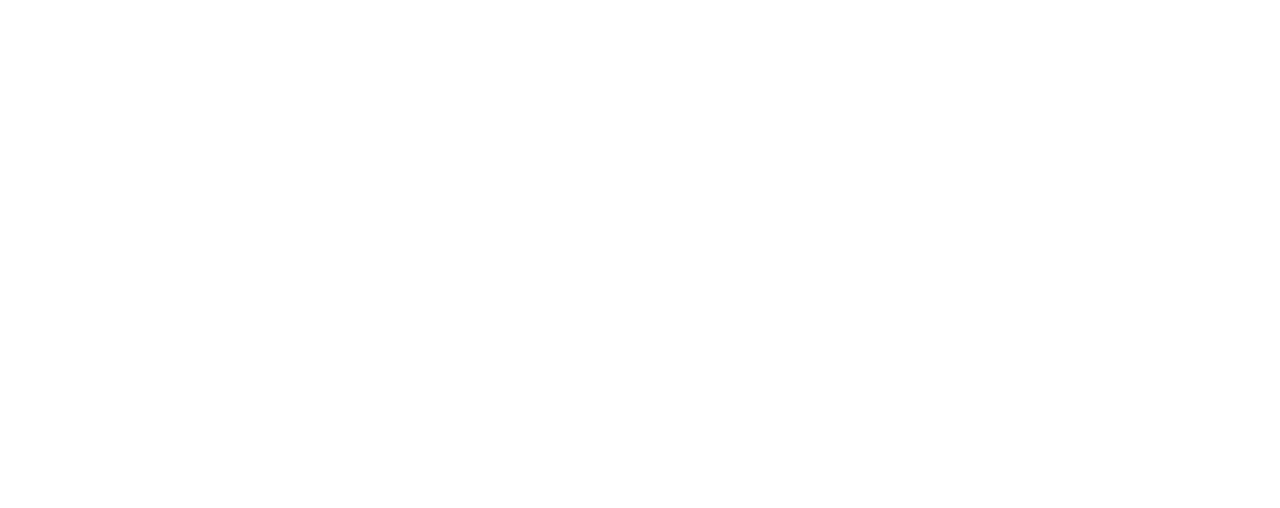
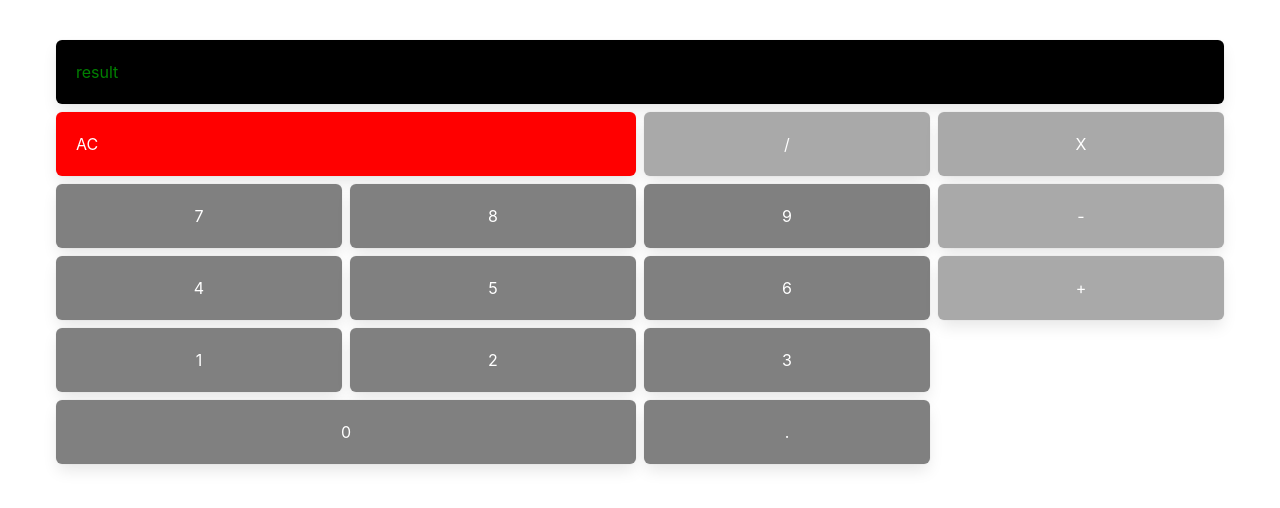
Before and after one commit to ceboulba/build-a-java-script-calculator, a website built with Parcel: page index.html in a window 1280 px wide. Built offline with nearby package versions, Linux system fonts and the light colour scheme.

Commit message:
manque la touche =

```diff
--- a/index.html
+++ b/index.html
@@ -8,7 +8,7 @@
     <title>Build a JavaScript Calculator</title>
   </head>
   <body>
-    <div id="root"></div>
+    <div id="root" class="hero"></div>
     <script src="./src/js/app.js"></script>
   </body>
 </html>
--- a/package.json
+++ b/package.json
@@ -22,5 +22,8 @@
   "dependencies": {
     "bulma": "^0.7.4",
     "parcel-bundler": "^1.11.0"
+  },
+  "devDependencies": {
+    "sass": "^1.17.2"
   }
 }
--- a/src/css/style.scss
+++ b/src/css/style.scss
@@ -0,0 +1,35 @@
+@import "./../../node_modules/bulma/bulma.sass";
+
+div.box {
+  width: 450px;
+  height: 640px;
+}
+
+.column {
+  padding: 0.25rem;
+}
+
+p.box.gray {
+  background-color: darkgray;
+  color: white;
+}
+
+p.box.dark-gray {
+  background-color: gray;
+  color: white;
+}
+
+p.box.red {
+  background-color: red;
+  color: white;
+}
+
+p.box.blue {
+  background-color: darkcyan;
+  color: white;
+}
+
+p.box.black {
+  background-color: black;
+  color: green;
+}
--- a/src/js/app.js
+++ b/src/js/app.js
@@ -0,0 +1,4 @@
+import Calc from "./calc"
+
+console.log("HelloWorld !")
+const App = (document.getElementById("root").innerHTML = Calc())
--- /dev/null
+++ b/src/js/calc.js
@@ -0,0 +1,72 @@
+function Calc() {
+  return `
+  <div class="hero-body">
+    <div class="container">
+
+          <div class="columns is-multiline is-mobile is-vcentered">
+
+            <div class="column is-12">
+              <p class="box black">result</p>
+            </div>
+
+            <div class="column is-6">
+              <p class="box red">AC</p>
+            </div>
+            <div class="column is-3">
+              <p class="box gray has-text-centered">\/</p>
+            </div>
+            <div class="column is-3">
+              <p class="box gray has-text-centered">X</p>
+            </div>
+
+            <div class="column is-3">
+              <p class="box dark-gray has-text-centered">7</p>
+            </div>
+            <div class="column is-3">
+              <p class="box dark-gray has-text-centered">8</p>
+            </div>
+            <div class="column is-3">
+              <p class="box dark-gray has-text-centered">9</p>
+            </div>
+            <div class="column is-3">
+              <p class="box gray has-text-centered">-</p>
+            </div>
+
+            <div class="column is-3">
+              <p class="box dark-gray has-text-centered">4</p>
+            </div>
+            <div class="column is-3">
+              <p class="box dark-gray has-text-centered">5</p>
+            </div>
+            <div class="column is-3">
+              <p class="box dark-gray has-text-centered">6</p>
+            </div>
+            <div class="column is-3">
+              <p class="box gray has-text-centered">+</p>
+            </div>
+
+            <div class="column is-3">
+              <p class="box dark-gray has-text-centered">1</p>
+            </div>
+            <div class="column is-3">
+              <p class="box dark-gray has-text-centered">2</p>
+            </div>
+            <div class="column is-3">
+              <p class="box dark-gray has-text-centered">3</p>
+            </div>
+
+            <div class="column is-6">
+              <p class="box dark-gray has-text-centered">0</p>
+            </div>
+            <div class="column is-3">
+              <p class="box dark-gray has-text-centered">.</p>
+            </div>
+
+          </div>
+
+    </div>
+  </div>
+  `
+}
+
+export default Calc
```
Also changed, not shown: dist/index.html, 5 other files.
